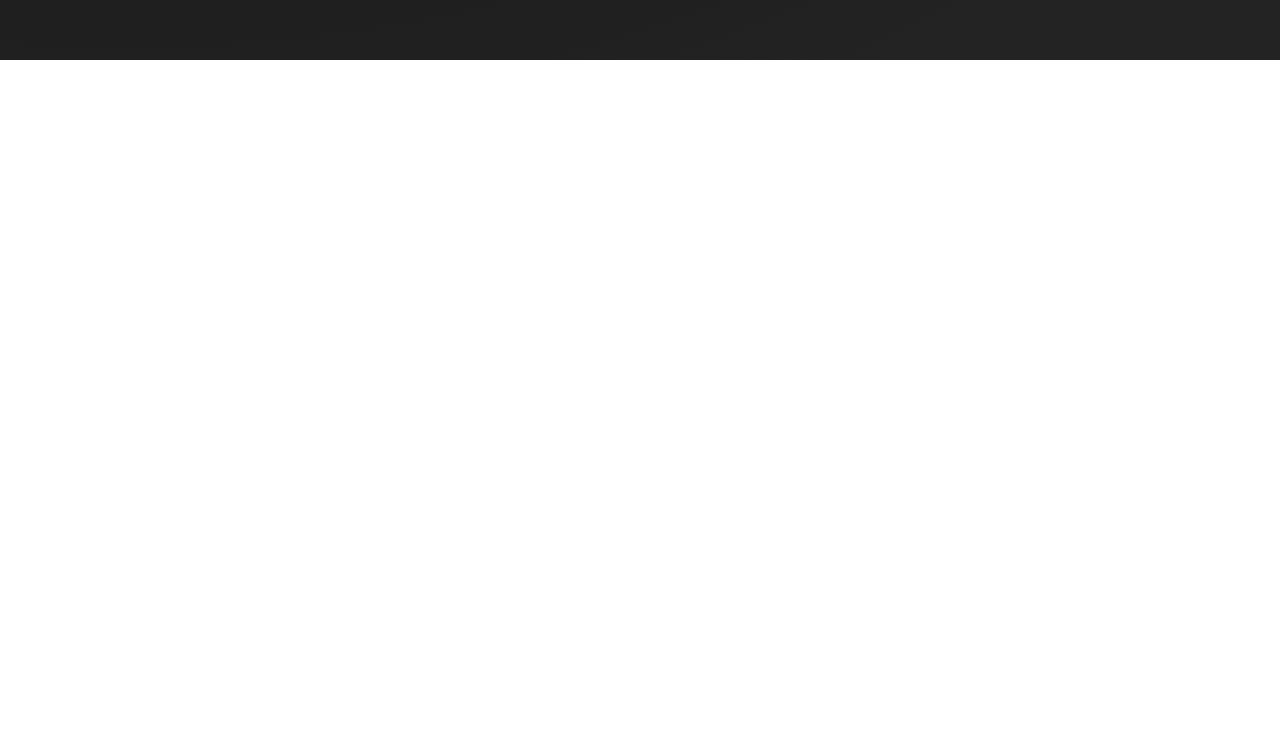
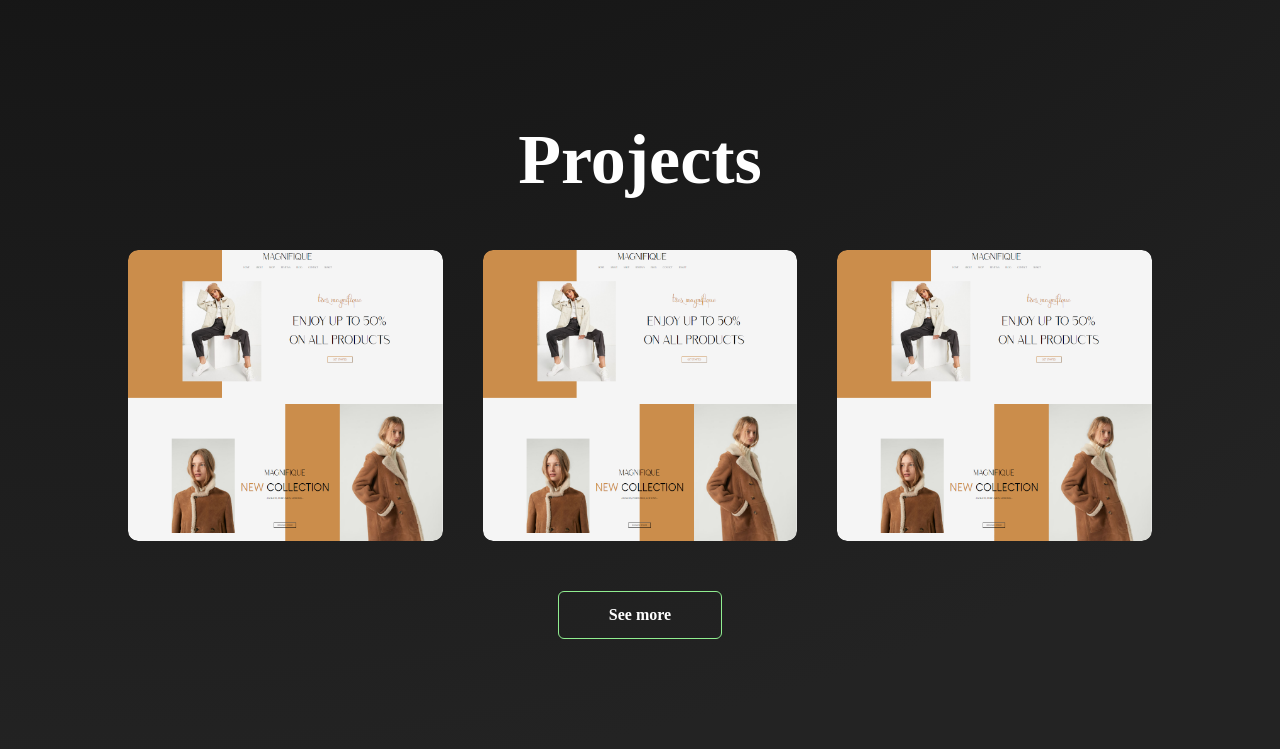
Before and after one commit to Lecheeky/my-portfolio, a plain HTML site: page index.html in a window 1280 px wide. Shown: the part 1975-2724 px from the top of the page. Before the commit the page ends 2035 px from the top, so only its background shows below. Drawn offline with Linux system fonts and the light colour scheme.

Commit message:
added my portfolio section, links don't take to any projects as I haven't completed them and I only have one project at this moment

```diff
--- a/index.html
+++ b/index.html
@@ -51,5 +51,23 @@
       </section>
   </section>
 
+  <div id="portfolio">
+    <div class="container">
+      <h1 class="portfolio-title">Projects</h1>
+      <div class="work-list">
+        <div class="work">
+          <img src="website.png">
+        </div>
+        <div class="work">
+          <img src="website.png">
+        </div>
+        <div class="work">
+          <img src="website.png">
+        </div>
+      </div>
+      <a href="#portfolio" class="btn"><h4>See more</h4></a>
+    </div>
+  </div>
+
 </body>
 </html>
--- a/style.css
+++ b/style.css
@@ -151,6 +151,60 @@ nav ul li a:hover::after{
     line-height: 30px;
 }
 
+
+/* portfolion */
+
+#portfolio{
+	padding: 50px 0;
+}
+
+.portfolio-title{
+    font-size: 70px;
+    text-align: center;
+}
+
+.work-list{
+	display: grid;
+	grid-template-columns: repeat(auto-fit, minmax(250px, 1fr));
+	grid-gap: 40px;
+	margin-top: 50px;
+}
+
+.work{
+	border-radius: 10px;
+	position: relative;
+	overflow: hidden;
+}
+
+.work:hover{
+    transform: scale(1.06);
+    transition: 1s;
+}
+.work img{
+	width:100%;
+	border-radius: 10px;
+	display: block;
+	transition: transform 0.5s;
+    cursor: pointer;
+}
+
+.btn{
+	display: block;
+	margin:	50px auto;
+	width: fit-content;
+	border: 1px solid lightgreen;
+	padding: 14px 50px;
+	border-radius: 6px;
+	text-decoration: none;
+	color: #fff;
+	transition: background 0.5s;
+}
+
+.btn:hover{
+	background: lightgreen;
+}
+
+
 @media screen and (max-width: 1300px){
     .introduction-container{
         margin-left: 250px;
```
Also changed, not shown: website.png (added).
